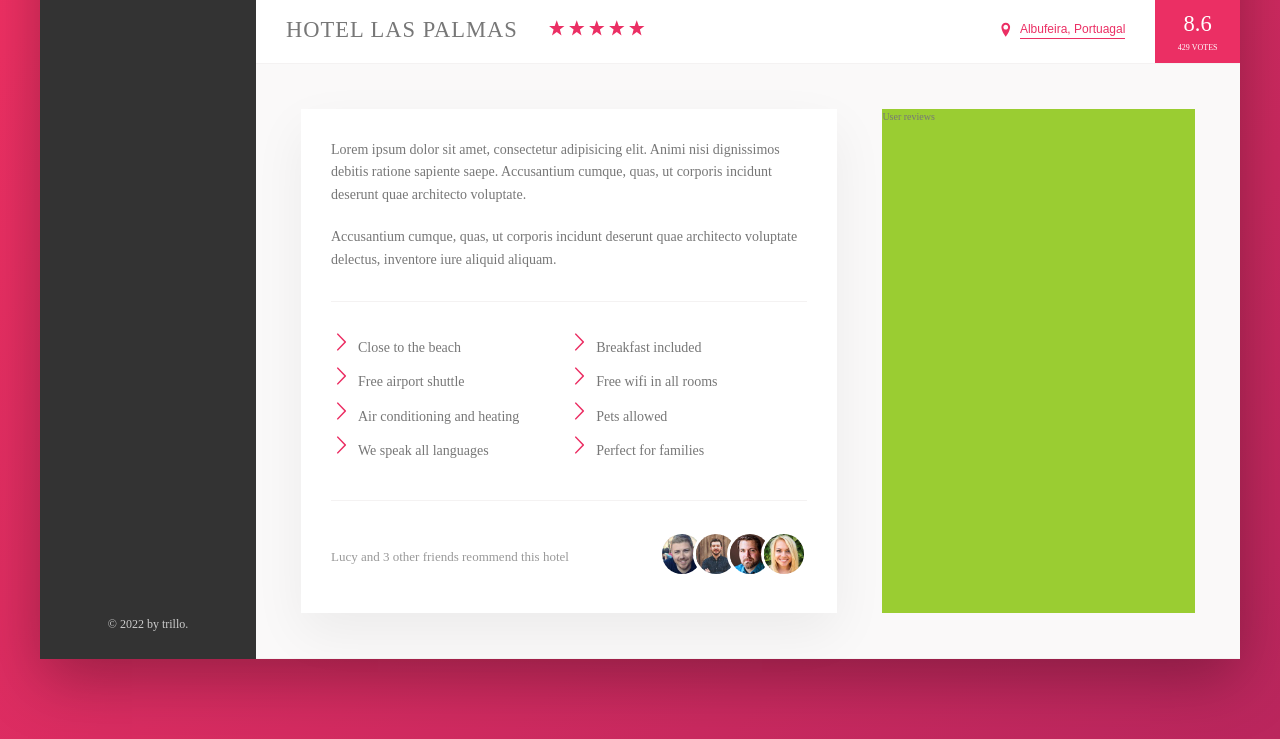
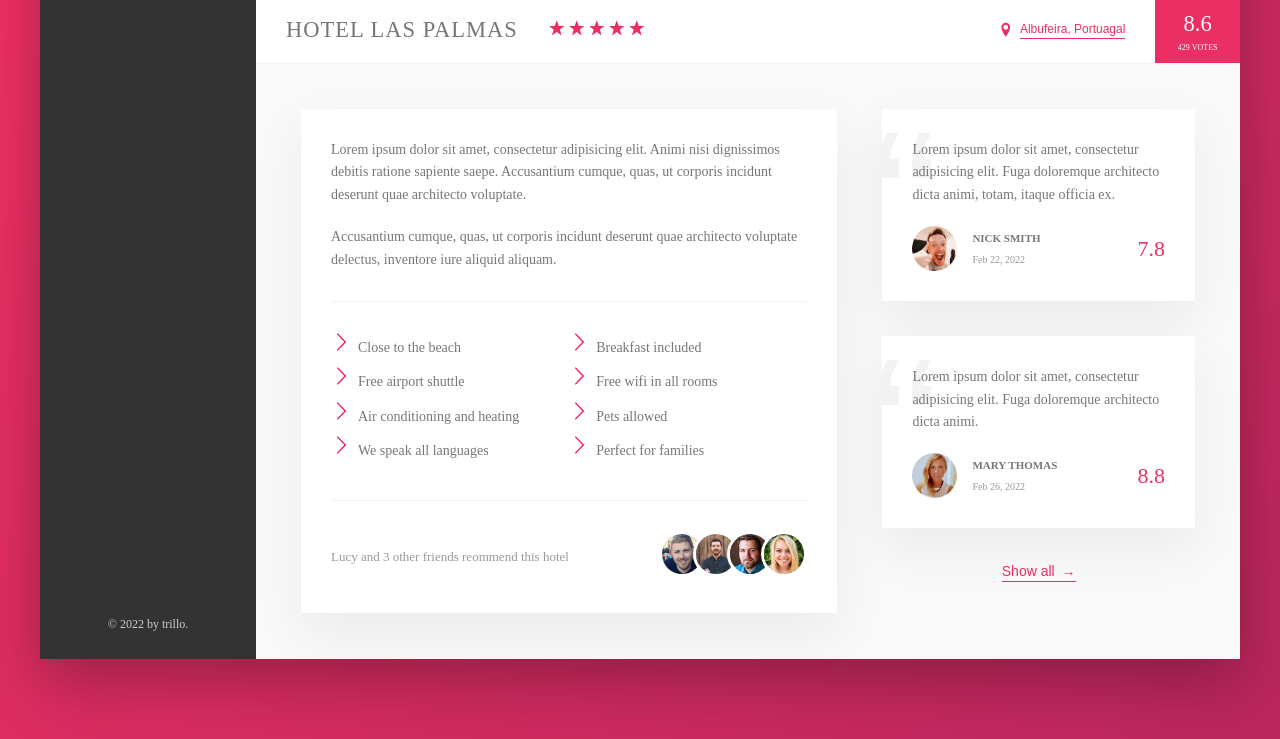
Before and after one commit to adamyi515/Trillo, a website: page index.html in a window 1280 px wide. Shown: the part 538-1277 px from the top of the page. Drawn offline with Linux system fonts and the light colour scheme.

Commit message:
Add reviews and button in the review section'

```diff
--- a/index.html
+++ b/index.html
@@ -178,11 +178,44 @@
 
                     </div> <!-- ./description -->
 
-                    <div class="user-reviews">
-                        User reviews
-                    </div><!-- ./user-reviews -->
+                    <figure class="user-reviews">
+                        <figure class="review">
+                            <blockquote class="review__text">
+                                Lorem ipsum dolor sit amet, consectetur adipisicing elit. Fuga doloremque architecto dicta animi, totam,
+                                itaque officia ex.
+                            </blockquote>
+                            <figcaption class="review__user">
+                                <img src="img/user-1.jpg" class="review__photo" />
+                                <div class="review__user-box">
+                                    <p class="review__user-name">Nick Smith</p>
+                                    <p class="review__user-date">Feb 22, 2022</p>
+                                </div>
+                                <div class="review__rating">7.8</div>
+                            </figcaption>
+                        </figure>
+
+                        <figure class="review">
+                            <blockquote class="review__text">
+                                Lorem ipsum dolor sit amet, consectetur adipisicing elit. Fuga doloremque architecto dicta animi.
+                            </blockquote>
+                            <figcaption class="review__user">
+                                <img src="img/user-2.jpg" class="review__photo" />
+                                <div class="review__user-box">
+                                    <p class="review__user-name">Mary Thomas</p>
+                                    <p class="review__user-date">Feb 26, 2022</p>
+                                </div>
+                                <div class="review__rating">8.8</div>
+                            </figcaption>
+
+                        </figure>
+
+                        <button class="btn-inline">
+                            Show all <span>&rarr;</span>
+                        </button>
+
+                    </figure><!-- ./user-reviews -->
+
                 </div><!-- ./detail -->
-
             </main> <!-- ./hotel-view-->
 
 
--- a/sass/_components.scss
+++ b/sass/_components.scss
@@ -11,8 +11,17 @@
   cursor: pointer;
   transition: all 0.2s;
 
+  & span {
+    margin-left: 3px;
+    transition: all 0.2s;
+  }
+
   &:hover {
     color: var(--color-grey-dark-1);
+
+    span {
+      margin-left: 8px;
+    }
   }
 
   &:focus {
@@ -351,3 +360,67 @@
     }
   }
 }
+
+///////////////////////////////////////////////////////////////////
+// REVIEWS
+.review {
+  background-color: #fff;
+  box-shadow: var(--shadow-light);
+  padding: 3rem;
+  margin-bottom: 3.5rem;
+  position: relative;
+  overflow: hidden;
+
+  &__text {
+    margin-bottom: 2rem;
+    z-index: 10;
+    position: relative;
+  }
+
+  &__user {
+    display: flex;
+    align-items: center;
+    justify-content: space-between;
+  }
+
+  &__photo {
+    height: 4.5rem;
+    width: 4.5rem;
+    border-radius: 50%;
+    margin-right: 1.5rem;
+  }
+
+  &__user-box {
+    flex: 1;
+  }
+
+  &__user-name {
+    font-size: 1.1rem;
+    font-weight: 600;
+    text-transform: uppercase;
+    margin-bottom: 0.4rem;
+  }
+
+  &__user-date {
+    font-size: 1rem;
+    color: var(--color-grey-dark-3);
+  }
+
+  &__rating {
+    color: var(--color-primary);
+    font-size: 2.2rem;
+    font-weight: 300;
+  }
+
+  &::before {
+    content: "\201C";
+    position: absolute;
+    top: -0.75rem;
+    left: -1rem;
+    line-height: 1;
+    font-size: 20rem;
+    color: var(--color-grey-light-2);
+    font-family: sans-serif;
+    z-index: 1;
+  }
+}
--- a/sass/_layout.scss
+++ b/sass/_layout.scss
@@ -44,13 +44,13 @@
 
 .detail {
   display: flex;
+  font-size: 1.4rem;
   padding: 4.5rem;
   background-color: var(--color-grey-light-1);
   border-bottom: var(--line);
 }
 
 .description {
-  font-size: 1.4rem;
   background-color: #fff;
   box-shadow: var(--shadow-light);
   padding: 3rem;
@@ -60,5 +60,8 @@
 
 .user-reviews {
   flex: 1;
-  background-color: yellowgreen;
+
+  display: flex;
+  flex-direction: column;
+  align-items: center;
 }
```
Also changed, not shown: css/style.css.
